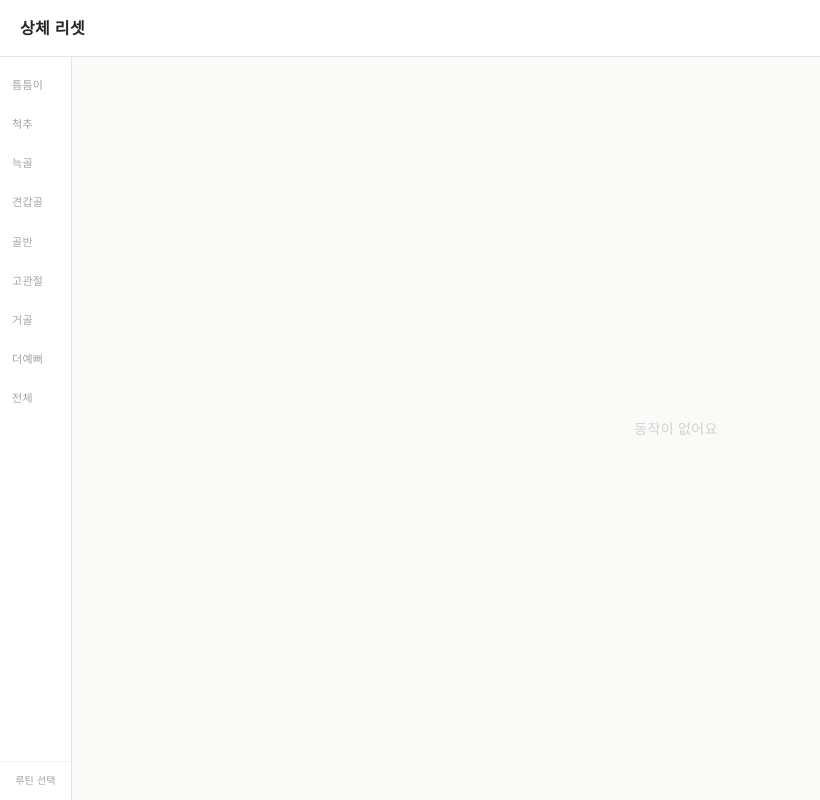
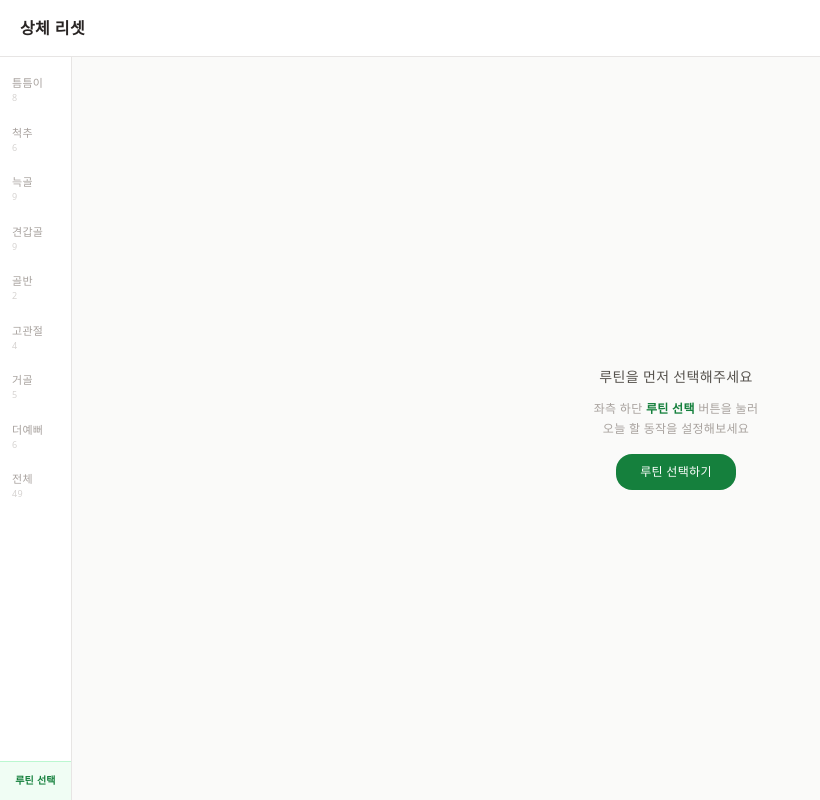
Before and after one commit to mazzujo/sideproject_reset, a Next.js app: page / in a window 1280 px wide. Shown: the whole page, without its empty margins (0-820 px from the left). Built offline with nearby package versions, Linux system fonts and the light colour scheme.

Commit message:
improve onboarding state and sidebar ux

```diff
--- a/components/ResetApp.tsx
+++ b/components/ResetApp.tsx
@@ -66,10 +66,10 @@ export default function ResetApp() {
 
   const navItems = [
     ...(selectedRoutineId && !isRestDay
-      ? [{ id: 'today', shortName: '오늘' }]
+      ? [{ id: 'today', shortName: '오늘', count: todayVideos.length }]
       : []),
-    ...categories.map(c => ({ id: c.id, shortName: c.shortName })),
-    { id: 'all', shortName: '전체' },
+    ...categories.map(c => ({ id: c.id, shortName: c.shortName, count: videos.filter(v => v.category === c.id).length })),
+    { id: 'all', shortName: '전체', count: videos.length },
   ];
 
   return (
@@ -90,7 +90,7 @@ export default function ResetApp() {
               <button
                 key={item.id}
                 onClick={() => setSelectedCategory(item.id)}
-                className={`relative w-full text-left px-3 py-3 text-[11px] leading-snug tracking-wide transition-all ${
+                className={`relative w-full text-left px-3 py-2.5 text-[11px] leading-snug tracking-wide transition-all ${
                   selectedCategory === item.id
                     ? 'text-green-800 font-semibold bg-green-50'
                     : 'text-stone-400 active:bg-stone-50'
@@ -99,14 +99,19 @@ export default function ResetApp() {
                 {selectedCategory === item.id && (
                   <span className="absolute left-0 top-2 bottom-2 w-0.5 bg-green-700 rounded-r-full" />
                 )}
-                {item.shortName}
+                <span className="block">{item.shortName}</span>
+                <span className="block text-[9px] mt-0.5 text-stone-300">{item.count}</span>
               </button>
             ))}
           </div>
           {/* Routine button */}
           <button
             onClick={() => setShowRoutineModal(true)}
-            className="flex-shrink-0 w-full border-t border-stone-100 px-2 py-3 text-[10px] text-stone-400 tracking-wide text-center active:bg-stone-50 leading-snug"
+            className={`flex-shrink-0 w-full border-t px-2 py-3 text-[10px] tracking-wide text-center leading-snug transition-all ${
+              !selectedRoutineId
+                ? 'border-green-200 bg-green-50 text-green-700 font-semibold'
+                : 'border-stone-100 text-stone-400 active:bg-stone-50'
+            }`}
           >
             {selectedRoutineId ? '루틴\n변경' : '루틴\n선택'}
           </button>
@@ -115,25 +120,27 @@ export default function ResetApp() {
         {/* Swipe carousel area */}
         <main className="flex-1 overflow-hidden flex flex-col py-3">
 
-          {/* Today shortcut chip */}
-          {selectedRoutineId && !isRestDay && (
-            <div className="px-3 mb-3 flex-shrink-0">
-              <button
-                onClick={() => setSelectedCategory('today')}
-                className={`text-xs px-4 py-2 rounded-xl font-medium transition-colors tracking-wide ${
-                  selectedCategory === 'today'
-                    ? 'bg-green-700 text-white'
-                    : 'bg-green-50 text-green-700 border border-green-200'
-                }`}
-              >
-                오늘의 흐름 ({todayVideos.length}개)
-              </button>
-            </div>
-          )}
-
+          {/* Empty state */}
           {filteredVideos.length === 0 ? (
-            <div className="flex-1 flex items-center justify-center text-stone-300 text-sm tracking-wide">
-              동작이 없어요
+            <div className="flex-1 flex flex-col items-center justify-center px-6 text-center gap-3">
+              {!selectedRoutineId ? (
+                <>
+                  <p className="text-stone-600 text-sm font-medium tracking-wide">루틴을 먼저 선택해주세요</p>
+                  <p className="text-stone-400 text-xs tracking-wide leading-relaxed">
+                    좌측 하단 <span className="text-green-700 font-semibold">루틴 선택</span> 버튼을 눌러<br/>오늘 할 동작을 설정해보세요
+                  </p>
+                  <button
+                    onClick={() => setShowRoutineModal(true)}
+                    className="mt-1 px-6 py-2.5 bg-green-700 text-white text-xs rounded-2xl font-medium tracking-wide"
+                  >
+                    루틴 선택하기
+                  </button>
+                </>
+              ) : isRestDay ? (
+                <p className="text-stone-300 text-sm tracking-wide">오늘은 휴식일이에요</p>
+              ) : (
+                <p className="text-stone-300 text-sm tracking-wide">동작이 없어요</p>
+              )}
             </div>
           ) : (
             <>
```
